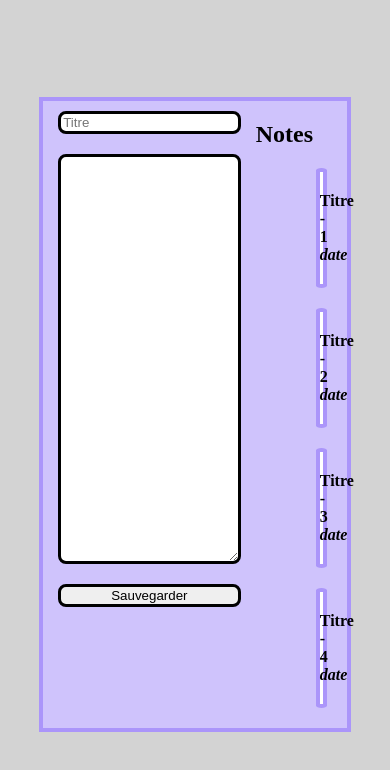
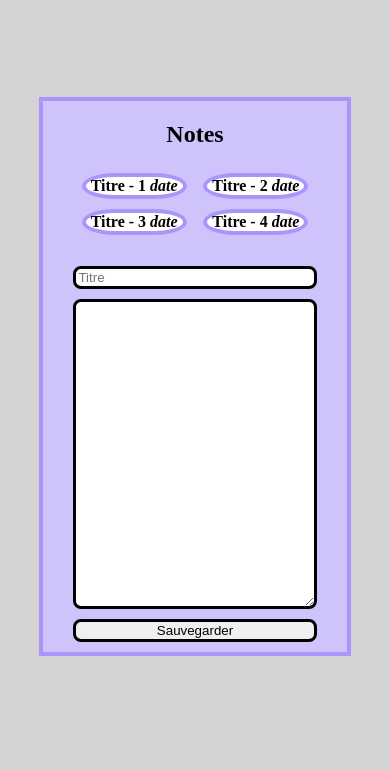
Before and after one commit to DAWAN-POEI-Front-2024/Exam_POEI_Front_06_2024, a plain HTML site: page index.html in a window 390 px wide. Shown: the part 68-838 px from the top of the page. Drawn offline with Linux system fonts and the light colour scheme.

Commit message:
responsive

```diff
--- a/css/style.css
+++ b/css/style.css
@@ -77,3 +77,45 @@ li {
     border-bottom-right-radius: 50px 20px ;
     border-bottom-left-radius: 50px 20px ;
 }
+
+@media screen and (max-width: 576px) {
+    main {
+        flex-direction: column-reverse;
+    }
+
+    #editor {
+        width: 80%;
+        margin: auto;
+    }
+
+    #notes {
+        min-height: 300px;
+        margin: 0;
+    }
+
+    #chapters {
+        width: 80%;
+        padding-left: 10%;
+        padding-right: 10%;
+    }
+
+    h2 {
+        text-align: center;
+    }
+
+    ul {
+        display: flex;
+        flex-direction: row;
+        flex-wrap: wrap;
+        justify-content: space-around;
+        padding: 0;
+    }
+
+    li {
+        width: 40%;
+        padding: 0;
+        margin: 0;
+        margin-top: 5px;
+        margin-bottom: 5px;
+    }
+  }
```
